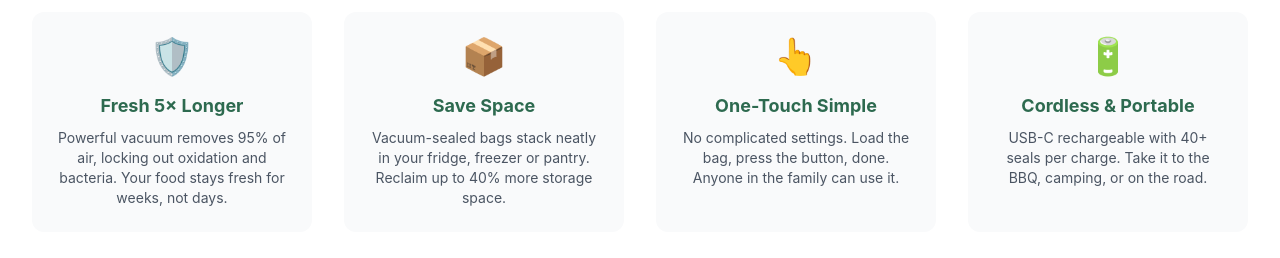
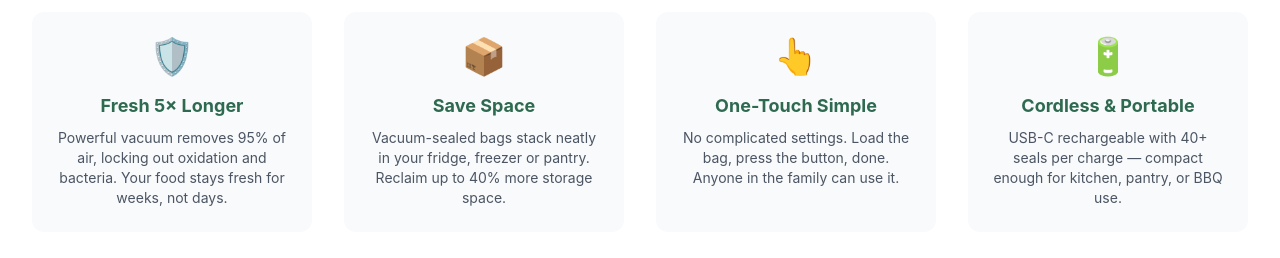
Before and after one commit to jasonyuan886/freshlock-store, a Next.js app: page / in a window 1280 px wide. Shown: the part 1080-1338 px from the top of the page. Built offline with nearby package versions, Linux system fonts and the light colour scheme.

Commit message:
update: 首页文案去掉camping表述

```diff
--- a/app/page.tsx
+++ b/app/page.tsx
@@ -61,7 +61,7 @@ const featureList = [
   {
     icon: '🔋',
     title: 'Cordless & Portable',
-    text: 'USB-C rechargeable with 40+ seals per charge. Take it to the BBQ, camping, or on the road.',
+    text: 'USB-C rechargeable with 40+ seals per charge — compact enough for kitchen, pantry, or BBQ use.',
   },
 ];
 
```
